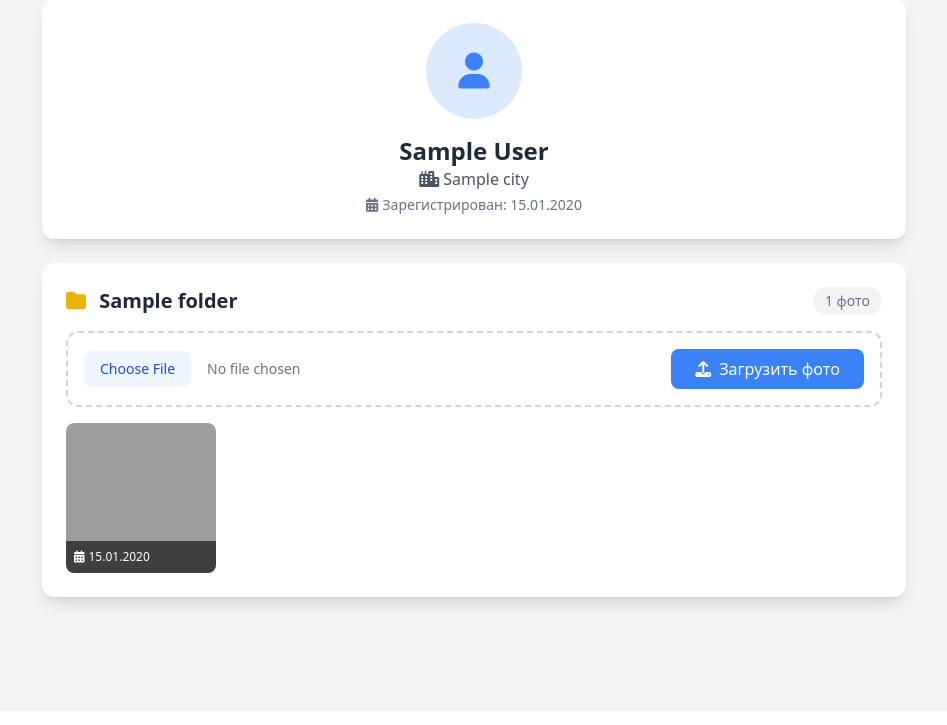
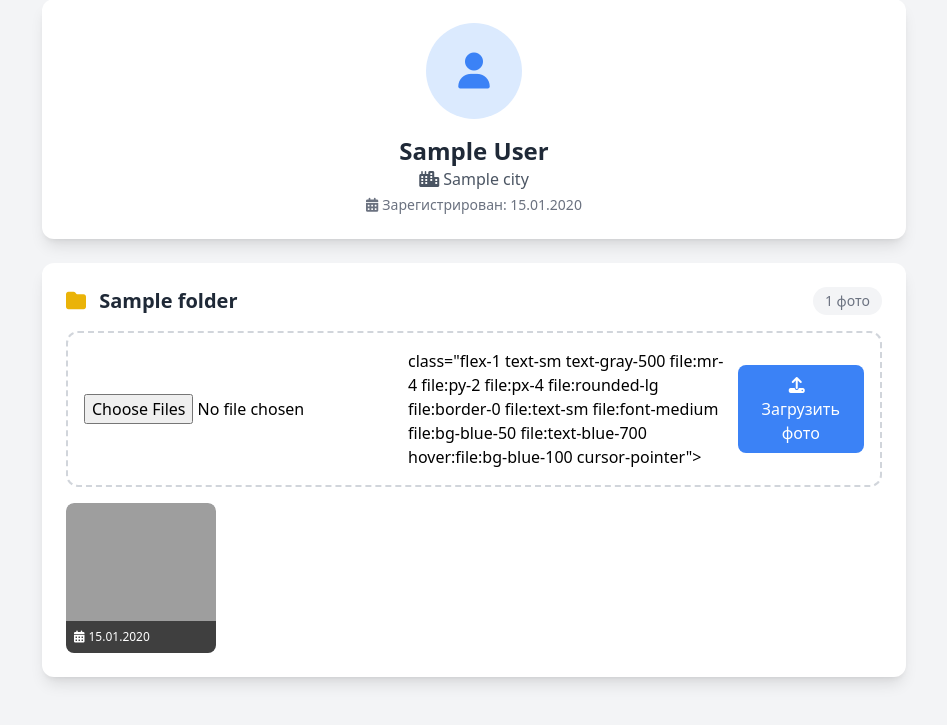
Before and after one commit to HasturTheOld/Courier_App_Public, a Python web app: template templates/courier_dashboard.html in a window 1280 px wide. Shown: the part 89-814 px from the top of the page, without its empty margins (166-1113 px from the left). Before the commit the page ends 706 px from the top, so only its background shows below. Run offline with Jinja, Linux system fonts and the light colour scheme; the template is opened without the code that fills it: most values are stand-ins (such as "Sample title", 1, 10 or a date in 2020); some libraries are stand-ins or nearby versions; grey boxes are pictures that could not be loaded.

Commit message:
Update courier_dashboard.html

```diff
--- a/templates/courier_dashboard.html
+++ b/templates/courier_dashboard.html
@@ -91,7 +91,7 @@
                 <div class="upload-zone">
                     <form class="upload-form" data-folder-id="{{ folder_data.folder.id }}" enctype="multipart/form-data">
                         <div class="flex flex-col sm:flex-row items-center gap-3">
-                            <input type="file" name="photo" accept="image/*" required
+                            <input type="file" name="photos[]" accept="image/*" multiple>
                                    class="flex-1 text-sm text-gray-500 file:mr-4 file:py-2 file:px-4 file:rounded-lg file:border-0 file:text-sm file:font-medium file:bg-blue-50 file:text-blue-700 hover:file:bg-blue-100 cursor-pointer">
                             <button type="submit"
                                     class="w-full sm:w-auto bg-blue-500 hover:bg-blue-600 text-white px-6 py-2 rounded-lg transition font-medium">
```
